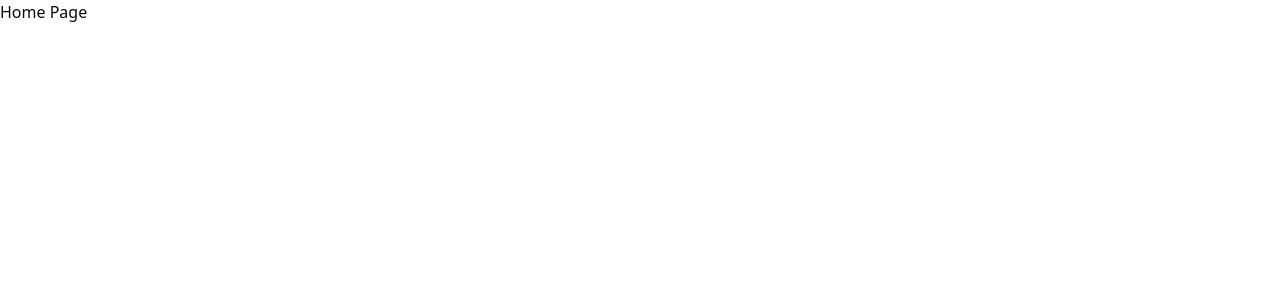
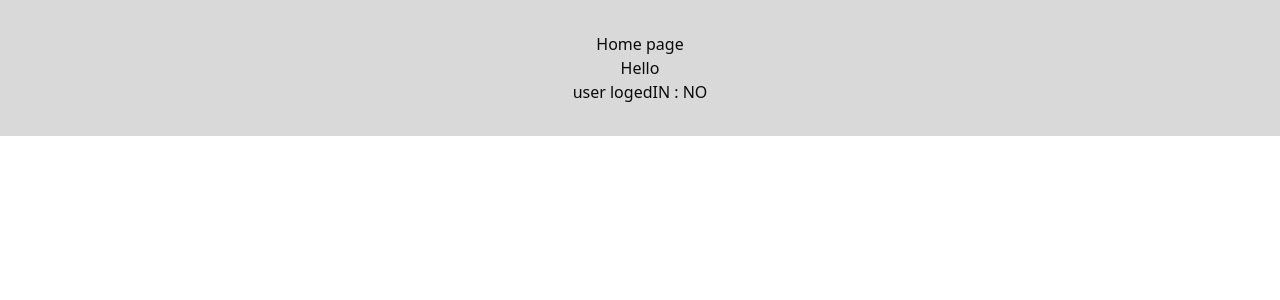
Before and after one commit to anurag-prajapati34/Konvo, a React (Vite) app in the folder frontend/: page / in a window 1280 px wide. Shown: the top 300 px of the page. Built offline with nearby package versions, Linux system fonts and the light colour scheme; no server answers.

Commit message:
feat (auth): implement logic to verify user authentication status and set user credentials

```diff
--- a/frontend/src/App.tsx
+++ b/frontend/src/App.tsx
@@ -1,15 +1,39 @@
+import { useDispatch, useSelector } from "react-redux";
+import type { AppDistpatch, RootState } from "./redux/store";
+import "./App.css";
+import { useEffect } from "react";
+import axios from "axios";
+import { setUserCredentials } from "./redux/slices/authSlice";
 
-import './App.css'
 
 function App() {
+  const dispatch = useDispatch<AppDistpatch>();
+  const user = useSelector((state:RootState) => state.auth.user);
+  const isLogedIn=useSelector((state:RootState)=>state.auth.isLogedIn);
 
+  console.log("user is : ", user);
+
+  useEffect(() => {
+    axios
+      .get(`${import.meta.env.VITE_SERVER_URL}/api/auth/user/me`, {
+        withCredentials: true,
+      })
+      .then((res) => {
+
+        dispatch(setUserCredentials(res.data.user));
+      })
+      .catch((err) => {
+        console.log("user error:", err);
+      });
+  }, [dispatch]);
 
   return (
-
- <>
-<h1>Konvo</h1>
- </>
-  )
+    <>
+      <h1>Home page</h1>
+      <h1>Hello{user ? user.name : "developer"}</h1>
+      <h1>user logedIN : {isLogedIn?"YES":"NO"}</h1>
+    </>
+  );
 }
 
-export default App
+export default App;
--- a/frontend/src/routes.tsx
+++ b/frontend/src/routes.tsx
@@ -1,12 +1,13 @@
 import { createBrowserRouter } from "react-router-dom";
 import { SignInPage } from "./pages/auth/SignInPage";
 import SignUpPage from "./pages/auth/SignUpPage";
+import App from "./App";
 
 const routes=createBrowserRouter([
 
     {
         path:"/",
-        element:<div>Home Page</div>
+        element:<App/>
     },
     {
         path:"/sign-in",
```
